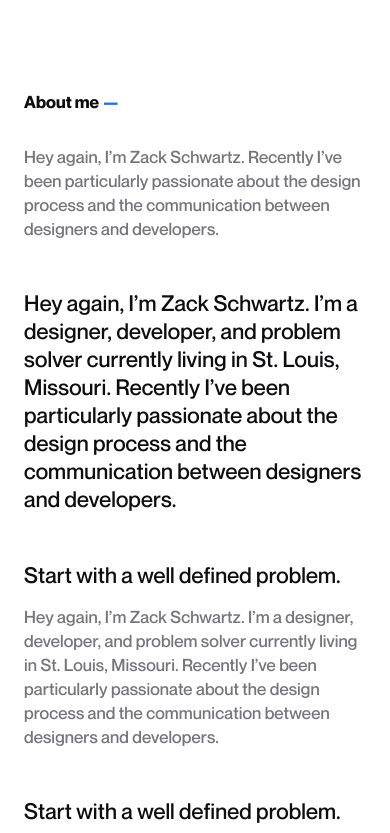
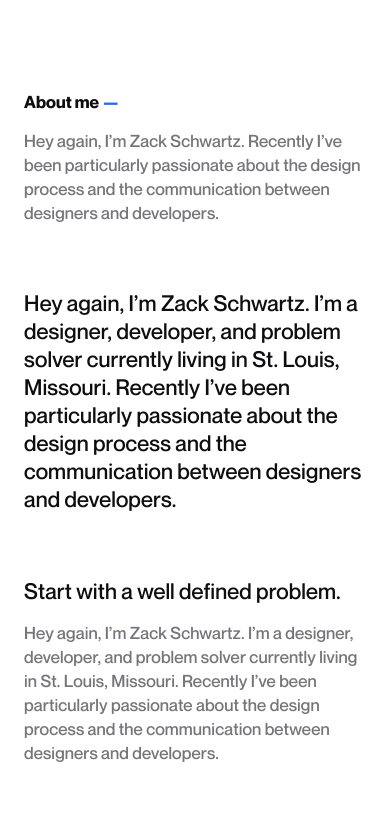
Before and after one commit to ztschwartz/next-portfolio, a Next.js app: page / in a window 390 px wide. Shown: the part 1720-2553 px from the top of the page. Built offline with nearby package versions, Linux system fonts and the light colour scheme.

Commit message:
text changes

```diff
--- a/styles/globals.css
+++ b/styles/globals.css
@@ -613,7 +613,7 @@ a {
 @media (max-width: 768px){
 
   .sectionContent{
-    margin-top: 1rem;
+    margin-top: 0;
   }
 
 
@@ -622,7 +622,7 @@ a {
   }
 
   .contentGroup{
-    gap: 3rem;
+    gap: 4rem;
   }
 
 
```
